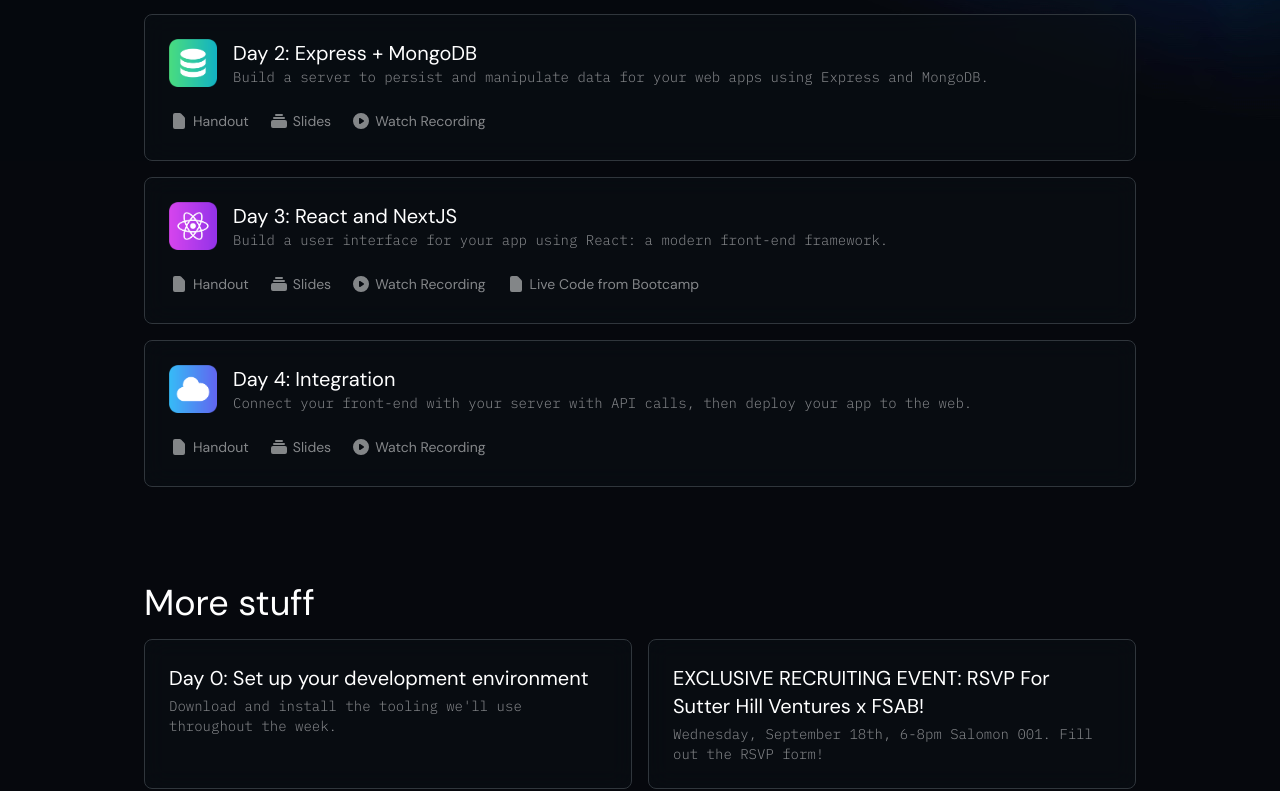
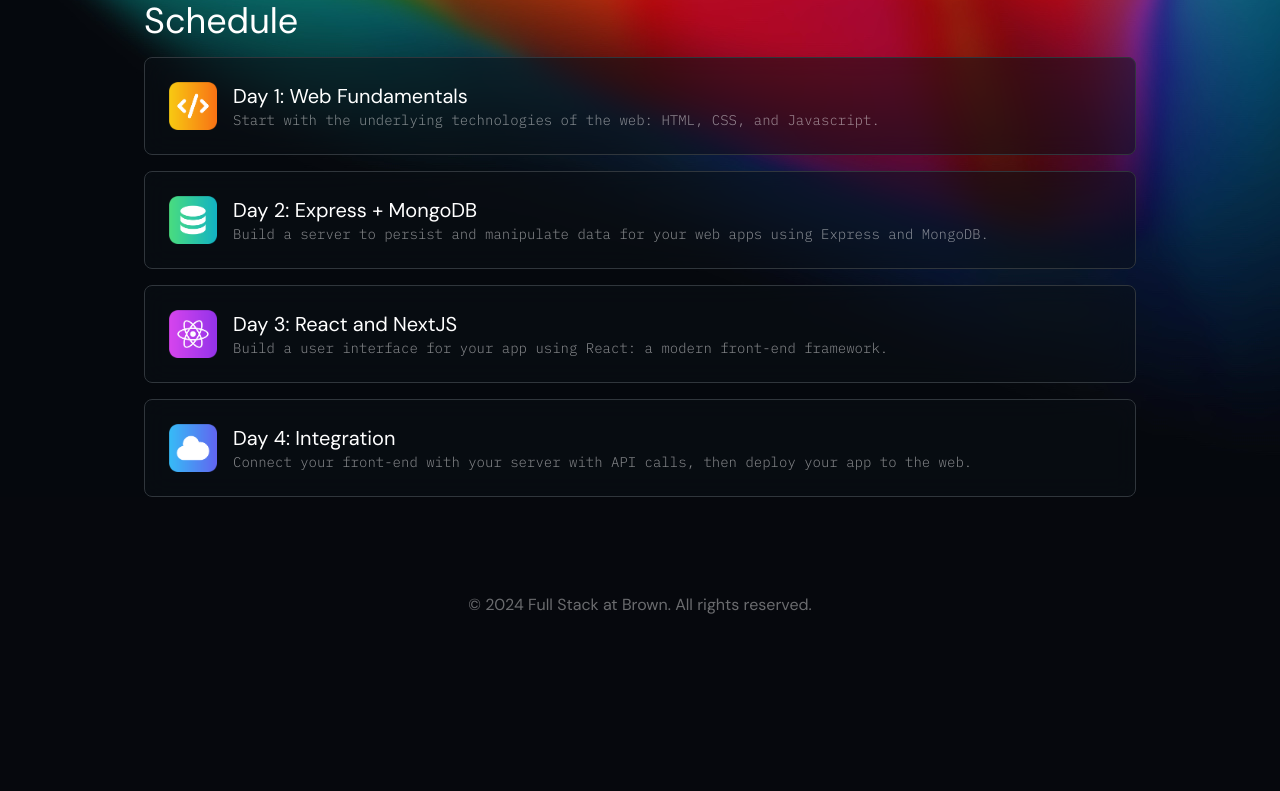
Before and after one commit to xuvi7/bootcamp-fall2025, a Next.js app: page / in a window 1280 px wide. Shown: the part 777-1568 px from the top of the page. After the commit the page ends 1442 px from the top, so only its background shows below. Built offline with nearby package versions, Linux system fonts and the light colour scheme.

Commit message:
rearrange content

```diff
--- a/components/LinkCard.tsx
+++ b/components/LinkCard.tsx
@@ -1,6 +1,7 @@
 export default function LinkCard({title, description, href}: { title: string; description: string; href: string; }) {
     return <a href={href}
-        className="p-5 block group md:p-6 backdrop-blur-md bg-opacity-50 hover:bg-opacity-0 border border-[#30363C] bg-[#0B1016] rounded-lg transition-all duration-200">
+        target="_blank"
+        className="p-5 block group md:p-6 backdrop-blur-md bg-opacity-50 border border-[#30363C] bg-[#0B1016] rounded-lg transition-all duration-200">
         <div>
             <p className="text-lg md:text-xl group-hover:underline">
                 {title}
--- a/components/ScheduleItem.tsx
+++ b/components/ScheduleItem.tsx
@@ -20,7 +20,7 @@
                 </p>
             </div>
         </div>
-        <div className="space-x-5 mt-6 text-xs md:text-sm opacity-50">
+        {handout && <div className="space-x-5 mt-6 text-xs md:text-sm opacity-50">
             <a className="inline-flex items-center" href={handout}>
                 <svg xmlns="http://www.w3.org/2000/svg" className="h-5 w-5 mr-1" viewBox="0 0 20 20">
                     <path fillRule="evenodd" fill="currentColor"
@@ -54,6 +54,6 @@
                 </svg>
                 Live Code from Bootcamp
             </a>}
-        </div>
+        </div>}
     </li>
 }
--- a/pages/index.tsx
+++ b/pages/index.tsx
@@ -19,49 +19,40 @@
     description:
       "Start with the underlying technologies of the web: HTML, CSS, and Javascript.",
     image: "/basics.png",
-    handout:
-      "https://docs.google.com/document/d/1ebg1N5oAA9KzijbEHk7_LFuOOuyaI5zROEAIAan7w_Q/edit?usp=sharing",
-    slides:
-      "https://docs.google.com/presentation/d/1UH4LuQ4RpZlkUFiINjY3zi8f4fqpdAFO3zbL6K6Mcdo/edit?usp=sharing",
-    recording:
-      "https://brown.zoom.us/rec/play/OMPtO6TKitEimhG-GPfZT3tE_aPXoJzCmtKd8utLzRUQB6XL7aXLUW0RMncuVCG__S6c9czlx6NTIwBi.sjlqbcN0o2gynRey?autoplay=true&startTime=1725926381000",
+    handout: "",
+    slides: "",
+    recording: "",
+    codeDemo: "",
   },
   {
     name: "Day 2: Express + MongoDB",
     description:
       "Build a server to persist and manipulate data for your web apps using Express and MongoDB.",
     image: "/backend.png",
-    handout:
-      "https://docs.google.com/document/d/1OUsq9DHk7-K0hC14dZpuYL_mR51mmxTfpkYXphof00U/edit?usp=sharing",
-    slides:
-      "https://docs.google.com/presentation/d/1d8-7Dc2RJsPbKJ-ZndwGwcVKKeqB6DvFs02_vlVTikg/edit?usp=sharing",
-    recording:
-      "https://brown.zoom.us/rec/play/TuWLCxLKRS3wps6E0Q00tijdcyel6G8fWu6kqJDkApiNNbHJ5mGwVHqnCb9HFitGT0XgF4Kk9kwuVYgV.VrgQNSkf6zKXKpHL?autoplay=true&startTime=1726012558000",
+    handout: "",
+    slides: "",
+    recording: "",
+    codeDemo: "",
   },
   {
     name: "Day 3: React and NextJS",
     description:
       "Build a user interface for your app using React: a modern front-end framework.",
     image: "/react.png",
-    handout:
-      "https://docs.google.com/document/d/1bjighpGkJ6kehmuQBB7XIVSigYV1waMyNfoIaYjB9HQ/edit?usp=sharing",
-    slides:
-      "https://docs.google.com/presentation/d/1cseRjslSDr_mxVH6JWDLpg5NruFGhtS_2a_SbWqZq6w/edit?usp=sharing",
-    recording:
-      "https://brown.zoom.us/rec/play/my083s-I7ZGmwSeC91-uUq_i5aA6-W394NFB2Ci4RZzK5Hu8IsnIsU8r7gEgiP90KyyQyEXSDurDr-HC.6fGGIT7coDOk3zWt?autoplay=true&startTime=1726099267000",
-    codeDemo: "https://github.com/kberdos/bootcamp-24-nextjs-example",
+    handout: "",
+    slides: "",
+    recording: "",
+    codeDemo: "",
   },
   {
     name: "Day 4: Integration",
     description:
       "Connect your front-end with your server with API calls, then deploy your app to the web.",
     image: "/deploy.png",
-    handout:
-      "https://docs.google.com/document/d/11P6LNeaB09XVtZyyZ5Myn4g2XQBQTjwq5-PJibeTRi8/edit?usp=sharing",
-    slides:
-      "https://docs.google.com/presentation/d/1miYctl3iwwru6nG9MEL4Hq3KqL0WZvmMK19OowE0yQQ/edit?usp=sharing",
-    recording:
-      "https://brown.zoom.us/rec/share/RW-vst_prKGT1hh9vOuHwwsYBPmYJvTBprG6OQ1eravlfQLq3kKVP_UUDSV_GdLn.mCm1lhzwVBSQMgss",
+    handout: "",
+    slides: "",
+    recording: "",
+    codeDemo: "",
   },
 ];
 
@@ -76,10 +67,10 @@
   return (
     <div>
       <Head>
-        <title>FSAB Bootcamp Fall 2024</title>
+        <title>FSAB Bootcamp Fall 2025</title>
         <meta
           property="og:title"
-          content="FSAB Bootcamp Fall 2024"
+          content="FSAB Bootcamp Fall 2025"
           key="title"
         />
       </Head>
@@ -111,7 +102,7 @@
           <div className="max-w-5xl px-4 mx-auto pt-36 space-y-24">
             <section>
               <p className="text-lg md:text-xl font-mono uppercase">
-                Sep 9 - 12, 2024
+                Sep 8 - 11, 2025
               </p>
               <h1 className="mt-2 text-4xl md:text-6xl font-semibold">
                 Web Development Bootcamp
@@ -125,23 +116,42 @@
               </p>
               <p className="text-l md:text-xl opacity-75 mt-4">
                 Developer Bootcamp Times:{" "}
-                <strong>September 9 - 12, 8pm - 10:30pm</strong>
+                <strong>September 8 - 11, 8pm - 10pm</strong>
               </p>
               <p className="text-l md:text-xl opacity-75 mt-1">
                 Location: <strong>Barus & Holley 166</strong>
               </p>
-              <p className="text-l md:text-xl opacity-75 mt-5">
+              {/* <p className="text-l md:text-xl opacity-75 mt-5">
                 *Note that Designer Bootcamp times are:{" "}
                 <strong>September 24 - 25, 8pm - 10:30pm</strong>
-              </p>
+              </p> */}
               {/* <p className="text-l md:text-xl opacity-75 mt-1">
                             Zoom Link: <a className="underline" href="https://brown.zoom.us/j/96870814005">https://brown.zoom.us/j/96870814005</a>
                         </p> */}
             </section>
             <section>
+                <h2 className="text-3xl md:text-4xl">Start here</h2>
+                <div className="grid grid-cols-1 md:grid-cols-1 gap-4 mt-4">
+                <LinkCard
+                    title="Day 0: Set up your development environment"
+                    href="https://docs.google.com/document/d/15nurvFiFPmhoitYft4K-277kwyvxbvCcnF9UZKk0Ak8/edit?usp=sharing"
+                    description="Download and install the tooling we'll use throughout the week."
+                />
+                {/* <LinkCard
+                    title="EXCLUSIVE RECRUITING EVENT: RSVP For Sutter Hill Ventures x FSAB!"
+                    href="https://forms.gle/wYz83WuHRXxa7von9"
+                    description="Wednesday, September 18th, 6-8pm Salomon 001. Fill out the RSVP form!"
+                /> */}
+                {/* <LinkCard title="Submit your project for certification"
+                    href="https://forms.gle/pVP2G9pDBqaP2jNH9"
+                    description="Send us your completed bootcamp project to become eligible to work on projects for
+                            Full Stack."/> */}
+                </div>
+            </section>
+            <section>
               <h2 className="text-3xl md:text-4xl">Schedule</h2>
               <ul className="space-y-4 mt-4">
-                {workshops.slice(0, 2).map((workshop) => (
+                {workshops.slice(0, 4).map((workshop) => (
                   <ScheduleItem
                     key={workshop.name}
                     name={workshop.name}
@@ -158,44 +168,7 @@
           </div>
         </div>
         <div className="max-w-5xl px-4 mx-auto space-y-24 mt-4">
-          <section>
-            {/* NOTE: HIDING THIRD AND FOURTH DAYS */}
-            <ul className="space-y-4">
-              {workshops.slice(2).map((workshop) => (
-                <ScheduleItem
-                  key={workshop.name}
-                  name={workshop.name}
-                  description={workshop.description}
-                  image={workshop.image}
-                  handout={workshop.handout}
-                  slides={workshop.slides}
-                  recording={workshop.recording}
-                  codeDemo={workshop.codeDemo}
-                />
-              ))}
-            </ul>
-          </section>
-          <section>
-            <h2 className="text-3xl md:text-4xl">More stuff</h2>
-            <div className="grid grid-cols-1 md:grid-cols-2 gap-4 mt-4">
-              <LinkCard
-                title="Day 0: Set up your development environment"
-                href="https://docs.google.com/document/d/16nVVOitcIBJXxci-tApnr3Hp0v7vbCbWpbSNW_s3pFk/edit?usp=sharing"
-                description="Download and install the tooling we'll use throughout the week."
-              />
-              <LinkCard
-                title="EXCLUSIVE RECRUITING EVENT: RSVP For Sutter Hill Ventures x FSAB!"
-                href="https://forms.gle/wYz83WuHRXxa7von9"
-                description="Wednesday, September 18th, 6-8pm Salomon 001. Fill out the RSVP form!"
-              />
-              {/*
-                        <LinkCard title="Submit your project for certification"
-                            href="https://forms.gle/pVP2G9pDBqaP2jNH9"
-                            description="Send us your completed bootcamp project to become eligible to work on projects for
-                                    Full Stack."/>
-                        */}
-            </div>
-          </section>
+
         </div>
         <footer>
           <p className="text-center opacity-40 mb-12 my-24">
```
Also changed, not shown: 2 other files (tests, documents, lock files or other folders).
